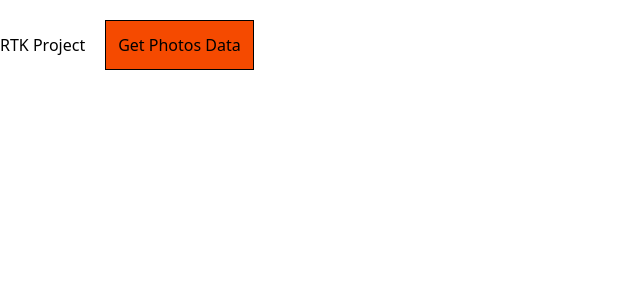
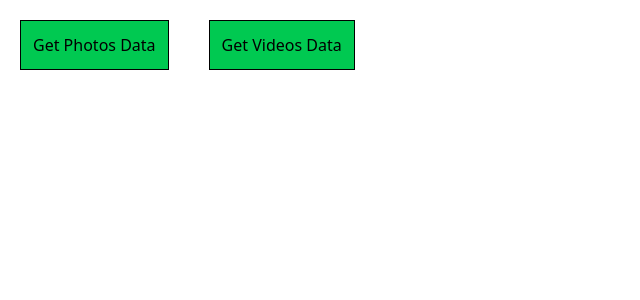
Before and after one commit to Moeen999/RTK-Project, a React (Vite) app: page / in a window 1280 px wide. Shown: the top 300 px of the page, without its empty margins (0-640 px from the left). Built offline with nearby package versions, Linux system fonts and the light colour scheme; no server answers.

Commit message:
Implemented the logic to get the data of videos from the pexels site using their API.

```diff
--- a/src/App.jsx
+++ b/src/App.jsx
@@ -1,14 +1,25 @@
-import { getPhotos } from "./api/mediaApi";
+import { getPhotos, getVideos } from "./api/mediaApi";
 
 const App = () => {
   return (
     <div>
-      RTK Project
       <button
-        className="border m-5 bg-orange-600 p-3"
-        onClick={() => getPhotos("lion")}
+        className="border m-5 bg-green-500 p-3"
+        onClick={async() => {
+          const data = await getPhotos("lion") ;
+          console.log("Tasveerain>>>",data.results);
+        }}
       >
         Get Photos Data
+      </button>
+      <button
+        className="border m-5 bg-green-500 p-3"
+        onClick={async() => {
+          const data = await getVideos("lion") ;
+          console.log("Videos>>>",data.videos);
+        }}
+      >
+        Get Videos Data
       </button>
     </div>
   );
--- a/src/api/mediaApi.js
+++ b/src/api/mediaApi.js
@@ -1,6 +1,6 @@
 import axios from "axios";
 const UNSPLASH_KEY = import.meta.env.VITE_UNSPLASH_KEY;
-// const PEXELS_KEY = import.meta.env.VITE_PEXELS_KEY;
+const PEXELS_KEY = import.meta.env.VITE_PEXELS_KEY;
 export const getPhotos = async (query, page = 1, per_page = 20) => {
   const res = await axios.get("https://api.unsplash.com/search/photos", {
     params: {
@@ -12,6 +12,18 @@ export const getPhotos = async (query, page = 1, per_page = 20) => {
       Authorization: `Client-ID ${UNSPLASH_KEY}`,
     },
   });
+  return res.data;
+};
 
-  console.log(res);
+export const getVideos = async (query, per_page = 20) => {
+  const res = await axios.get("https://api.pexels.com/videos/search", {
+    params: {
+      query,
+      per_page,
+    },
+    headers: {
+      Authorization: PEXELS_KEY,
+    },
+  });
+  return res.data;
 };
```
